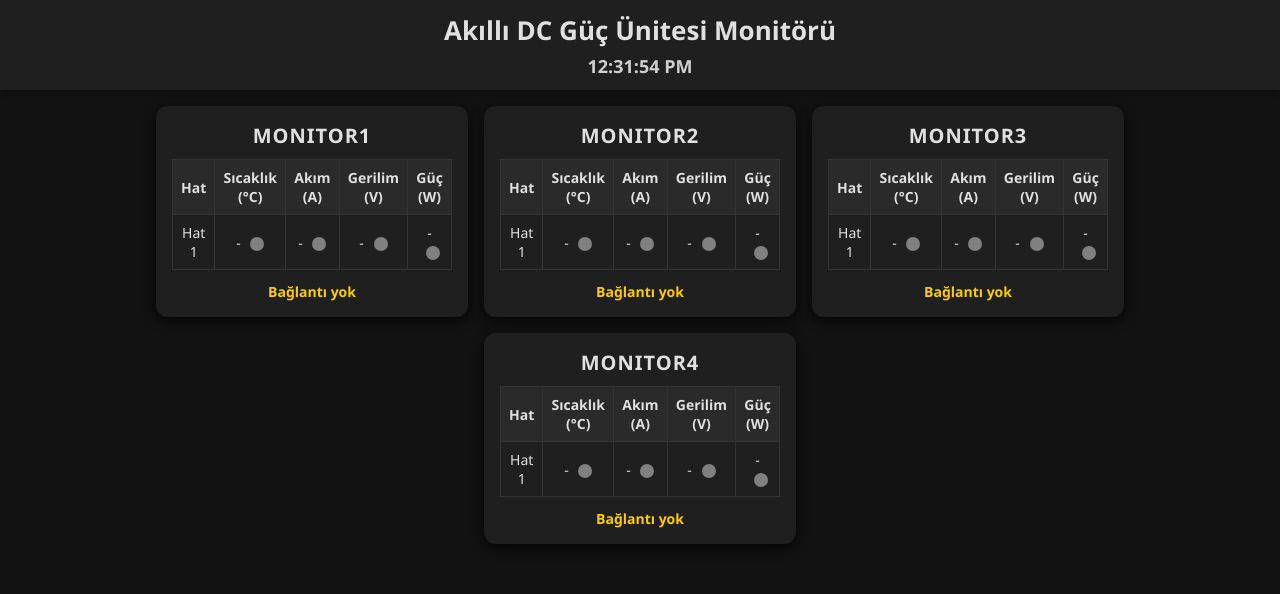
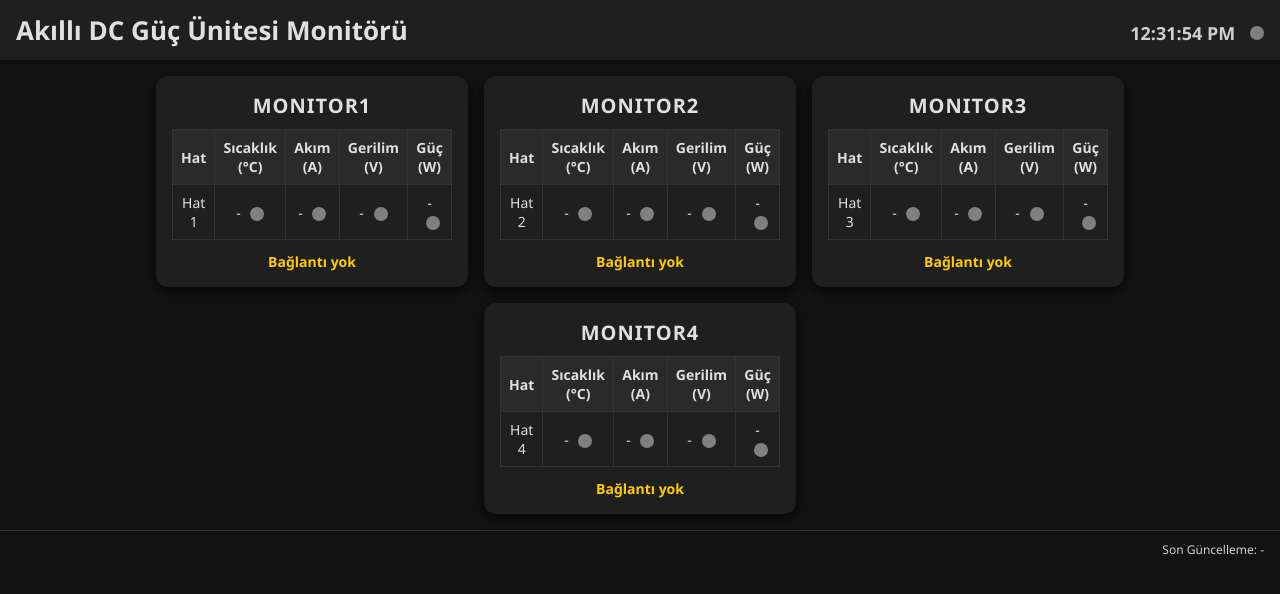
Before and after one commit to erenaksenproject/smartsocket, a website: page public/index.html in a window 1280 px wide. Drawn offline with Linux system fonts and the light colour scheme.

Commit message:
Update index.html

```diff
--- a/public/index.html
+++ b/public/index.html
@@ -2,38 +2,58 @@
 <html lang="tr">
 <head>
 <meta charset="UTF-8">
-<title>Akıllı DC Güç Ünitesi</title>
+<title>Akıllı DC Güç Ünitesi - Pro</title>
 <meta name="viewport" content="width=device-width,initial-scale=1" />
 <style>
   body { font-family: 'Segoe UI', Arial, sans-serif; background-color: #121212; color: #e0e0e0; margin:0; padding:0; }
-  header { padding: 12px 0; text-align:center; background:#1f1f1f; font-size:26px; font-weight:bold; box-shadow:0 2px 6px rgba(0,0,0,0.5);}
-  #clock { font-size:18px; color:#cfcfcf; margin-top:6px; }
+  header { padding: 12px 16px; text-align:center; background:#1f1f1f; font-size:26px; font-weight:bold; box-shadow:0 2px 6px rgba(0,0,0,0.5); display:flex; justify-content:space-between; align-items:center; }
+  #clock { font-size:18px; color:#cfcfcf; }
+  #connection { width:14px; height:14px; border-radius:50%; display:inline-block; margin-left:8px; background:gray; }
   #monitors { display:flex; flex-wrap:wrap; justify-content:center; padding:16px; gap:16px; }
-  .monitor { background:#1f1f1f; border-radius:12px; padding:16px; min-width:280px; width:280px; box-shadow:0 4px 12px rgba(0,0,0,0.7); }
+  .monitor { background:#1f1f1f; border-radius:12px; padding:16px; min-width:280px; width:280px; box-shadow:0 4px 12px rgba(0,0,0,0.7); position:relative; transition:0.3s; }
+  .monitor.alarm { box-shadow:0 0 12px 2px rgba(255,0,0,0.6); }
   .hat-title { font-size:20px; font-weight:600; margin-bottom:10px; text-align:center; letter-spacing:1px; }
   table { width:100%; border-collapse:collapse; }
   th, td { border:1px solid #333; padding:8px; text-align:center; font-size:14px; }
   th { background:#2a2a2a; }
   .val { font-weight:500; }
   .led { width:14px; height:14px; border-radius:50%; display:inline-block; margin-left:6px; vertical-align:middle; background:gray; transition:0.3s; }
+  .led.pulse { animation: pulse 0.5s ease; }
+  @keyframes pulse { 0% { transform: scale(1); } 50% { transform: scale(1.5); } 100% { transform: scale(1); } }
   .offline-banner { color:#ffcc00; font-weight:700; margin-top:12px; text-align:center; font-size:14px; }
+  footer { padding:10px 16px; text-align:right; font-size:12px; color:#cfcfcf; border-top:1px solid #333; }
+  .tooltip { position:relative; cursor:pointer; }
+  .tooltip:hover::after { content: attr(data-tooltip); position:absolute; bottom:125%; left:50%; transform:translateX(-50%); background:#333; color:#fff; padding:4px 6px; border-radius:4px; font-size:12px; white-space:nowrap; z-index:10; }
   @media(max-width:900px){ #monitors{justify-content:space-around;} }
   @media(max-width:600px){ #monitors{flex-direction:column; align-items:center;} }
 </style>
 </head>
 <body>
-<header>Akıllı DC Güç Ünitesi Monitörü
-  <div id="clock"></div>
+<header>
+  <div>Akıllı DC Güç Ünitesi Monitörü</div>
+  <div>
+    <span id="clock"></span>
+    <span id="connection"></span>
+  </div>
 </header>
 
 <div id="monitors"></div>
+<footer>Son Güncelleme: <span id="lastUpdate">-</span></footer>
 
 <script>
 const monitors = ["monitor1","monitor2","monitor3","monitor4"];
-function updateClock(){ document.getElementById("clock").innerText = new Date().toLocaleTimeString(); }
+const OFFLINE_THRESHOLD = 10000;
+let lastTs=0;
+
+// Saat ve bağlantı simgesi
+function updateClock(){
+  document.getElementById("clock").innerText = new Date().toLocaleTimeString();
+  const conn = document.getElementById("connection");
+  conn.style.background = (Date.now() - lastTs > OFFLINE_THRESHOLD) ? "gray" : "limegreen";
+}
 setInterval(updateClock,1000);
 
-function createMonitorHTML(monitorId){
+function createMonitorHTML(monitorId, hatNumber){
   const container = document.createElement("div");
   container.className="monitor"; container.id=monitorId;
 
@@ -42,14 +62,21 @@ function createMonitorHTML(monitorId){
 
   const table = document.createElement("table");
   const header = document.createElement("tr");
-  ["Hat","Sıcaklık (°C)","Akım (A)","Gerilim (V)","Güç (W)"].forEach(h=>{ const th=document.createElement("th"); th.innerText=h; header.appendChild(th); });
+  ["Hat","Sıcaklık (°C)","Akım (A)","Gerilim (V)","Güç (W)"].forEach(h=>{
+    const th=document.createElement("th"); th.innerText=h; header.appendChild(th);
+  });
   table.appendChild(header);
 
-  // Sadece Hat 1
   const tr = document.createElement("tr"); tr.id=monitorId+"_hat1";
-  const tdHat = document.createElement("td"); tdHat.innerText="Hat 1"; tr.appendChild(tdHat);
+  const tdHat = document.createElement("td");
+  tdHat.innerText="Hat " + hatNumber;
+  tdHat.className="tooltip";
+  tdHat.dataset.tooltip = "Limitler: Temp 80°C, Akım 1.8A, Voltaj 11-13V";
+  tr.appendChild(tdHat);
   for(let i=0;i<4;i++){
-    const td=document.createElement("td"); td.innerHTML='<span class="val">-</span> <span class="led"></span>'; tr.appendChild(td);
+    const td=document.createElement("td");
+    td.innerHTML='<span class="val">-</span> <span class="led"></span>';
+    tr.appendChild(td);
   }
   table.appendChild(tr);
   container.appendChild(table);
@@ -59,15 +86,12 @@ function createMonitorHTML(monitorId){
 
   document.getElementById("monitors").appendChild(container);
 }
-monitors.forEach(m=>createMonitorHTML(m));
+monitors.forEach((m,i)=>createMonitorHTML(m, i+1));
 
-/* -------- WebSocket -------- */
+/* WebSocket */
 const protocol = (location.protocol==="https:")?"wss:":"ws:";
 const WS_URL = protocol+"//"+location.host;
 const socket = new WebSocket(WS_URL);
-
-const OFFLINE_THRESHOLD = 10000;
-let lastTs=0;
 
 socket.addEventListener("open",()=>console.log("WS bağlı"));
 socket.addEventListener("close",()=>{ console.log("WS kapandı"); makeAllOffline(); });
@@ -78,44 +102,56 @@ socket.addEventListener("message",(e)=>{
     if(msg.type==="init" || msg.type==="update"){
       lastTs=msg.ts||Date.now();
       applyDataToUI(msg.data||{});
+      document.getElementById("lastUpdate").innerText = new Date(lastTs).toLocaleTimeString();
       clearOfflineFlags();
     } else if(msg.type==="offline"){ makeAllOffline(); }
   }catch(err){ console.error("WS mesaj parse hatası",err); }
 });
 
 function applyDataToUI(rootData){
-  monitors.forEach(m=>{
+  monitors.forEach((m,i)=>{
     const rowEl=document.getElementById(m+"_hat1");
     const tds=rowEl.getElementsByTagName("td");
-    const hatData=rootData[m]?.hat1;
+    const hatKey = "hat1";
+    const hatData=rootData[m]?.[hatKey];
+    let alarmFlag = false;
     if(!hatData){
       for(let i=1;i<=4;i++){ tds[i].querySelector(".val").innerText="-"; tds[i].querySelector(".led").style.background="gray"; }
       return;
     }
+
+    // Sıcaklık
     const temp=hatData.temperature?.value??null;
     const tempAlert=hatData.temperature?.alert??false;
     tds[1].querySelector(".val").innerText=(temp===-1||temp===null)?"-":Number(temp).toFixed(1);
-    tds[1].querySelector(".led").style.background=tempAlert?"red":"limegreen";
+    const led1 = tds[1].querySelector(".led"); led1.style.background=tempAlert?"red":"limegreen"; if(tempAlert){ led1.classList.add("pulse"); alarmFlag=true; } else { led1.classList.remove("pulse"); }
 
+    // Akım
     const cur=hatData.current?.value??null;
     const curAlert=hatData.current?.alert??false;
     tds[2].querySelector(".val").innerText=(cur===null)?"-":Number(cur).toFixed(2);
-    tds[2].querySelector(".led").style.background=curAlert?"red":"limegreen";
+    const led2 = tds[2].querySelector(".led"); led2.style.background=curAlert?"red":"limegreen"; if(curAlert){ led2.classList.add("pulse"); alarmFlag=true; } else { led2.classList.remove("pulse"); }
 
+    // Voltaj
     const volt=hatData.voltage?.value??null;
     const voltAlert=hatData.voltage?.alert??false;
     tds[3].querySelector(".val").innerText=(volt===null)?"-":Number(volt).toFixed(2);
-    tds[3].querySelector(".led").style.background=voltAlert?"red":"limegreen";
+    const led3 = tds[3].querySelector(".led"); led3.style.background=voltAlert?"red":"limegreen"; if(voltAlert){ led3.classList.add("pulse"); alarmFlag=true; } else { led3.classList.remove("pulse"); }
 
+    // Güç
     const power=hatData.power?.value??null;
     const powerAlert=hatData.power?.alert??false;
     tds[4].querySelector(".val").innerText=(power===null)?"-":Number(power).toFixed(2);
-    tds[4].querySelector(".led").style.background=powerAlert?"red":"limegreen";
+    const led4 = tds[4].querySelector(".led"); led4.style.background=powerAlert?"red":"limegreen"; if(powerAlert){ led4.classList.add("pulse"); alarmFlag=true; } else { led4.classList.remove("pulse"); }
+
+    // Monitör kutusu alarm kenarı
+    const monDiv = document.getElementById(m);
+    if(alarmFlag){ monDiv.classList.add("alarm"); } else { monDiv.classList.remove("alarm"); }
   });
 }
 
 function makeAllOffline(){
-  monitors.forEach(m=>{
+  monitors.forEach((m,i)=>{
     const rowEl=document.getElementById(m+"_hat1");
     const tds=rowEl.getElementsByTagName("td");
     for(let i=1;i<=4;i++){ tds[i].querySelector(".val").innerText="-"; tds[i].querySelector(".led").style.background="gray"; }
```
